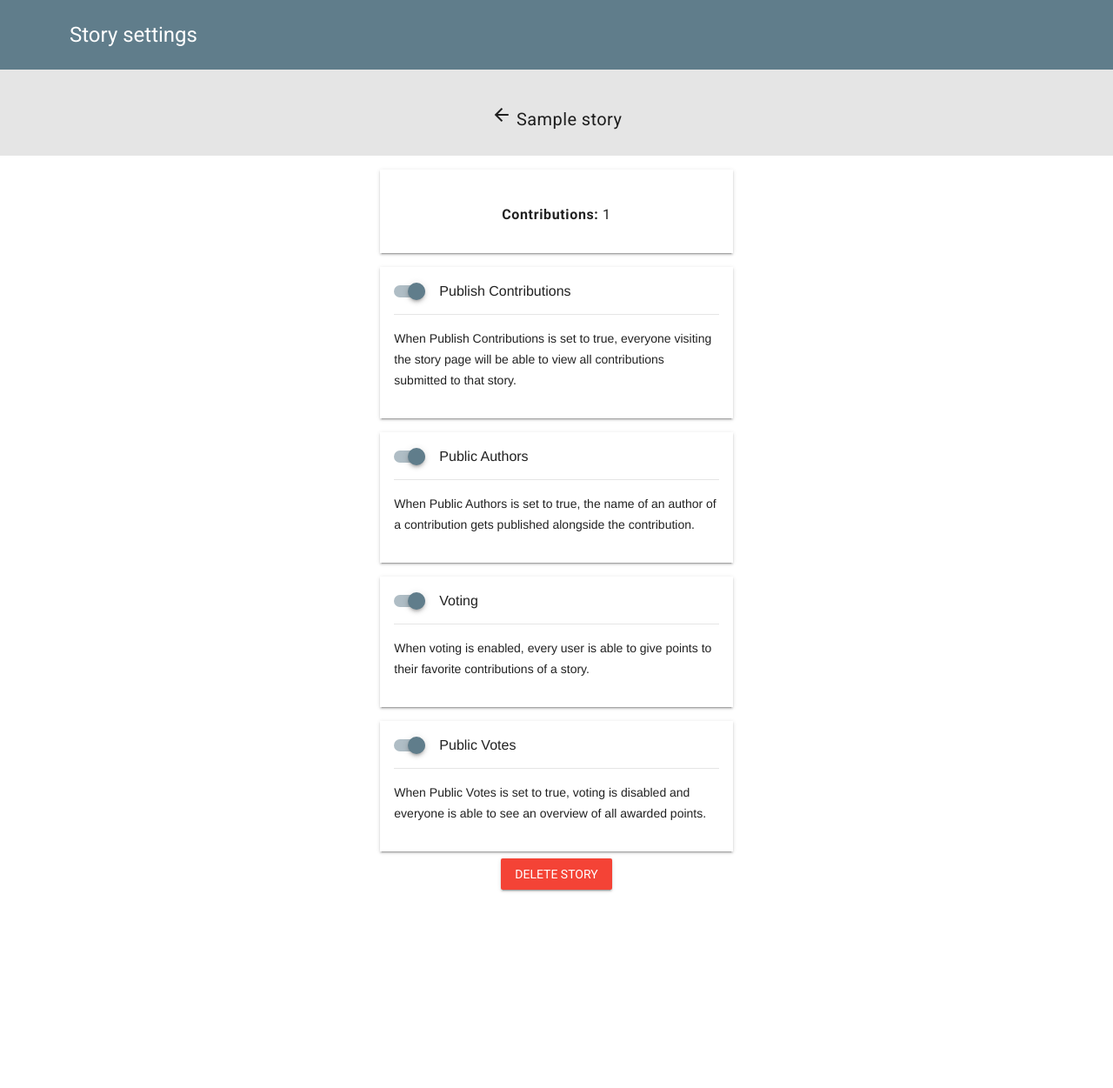
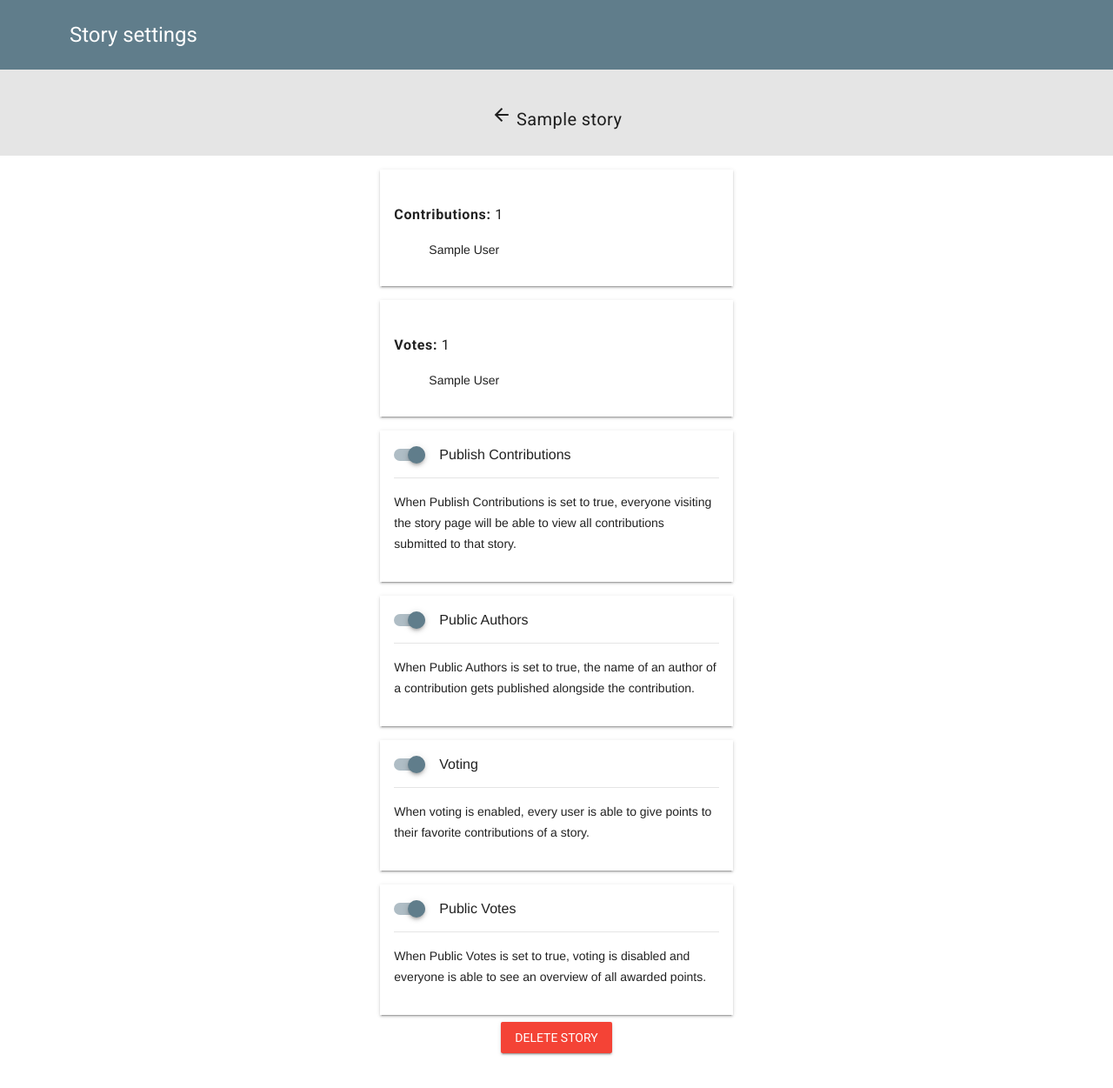
Before and after one commit to Vogeltak/storanonymizer, a Flask app: page /story/000/settings in a window 1280 px wide. Shown: the part 64-1315 px from the top of the page at 87% size. Run offline with Flask 2, Linux system fonts and the light colour scheme; a user stored in the database is signed in; tables that the repository leaves empty hold one stand-in row (values such as "Sample post"); some libraries are stand-ins or nearby versions.

Commit message:
List names of contributors and voters

```diff
--- a/storanonymizer/static/styles.css
+++ b/storanonymizer/static/styles.css
@@ -146,8 +146,6 @@
 	display: flex;
 	-webkit-flex-direction: column;
 	flex-direction: column;
-	-webkit-align-items: center;
-	align-items: center;
 	-webkit-justify-content: center;
 	justify-content: center;
 }
@@ -231,6 +229,11 @@
 
 #point-selector {
 	padding: 8px;
+}
+
+.storanonymizer__name-list {
+	list-style: none;
+	margin-top: 0;
 }
 
 .mdl-mini-footer {
--- a/storanonymizer/templates/storysettings.html
+++ b/storanonymizer/templates/storysettings.html
@@ -15,7 +15,26 @@
 <div class="storanonymizer__settings-group mdl-grid">
 	<div class="storanonymizer__settings-item mdl-cell mdl-cell--4-col mdl-cell--5-col-tablet mdl-cell--4-col-phone mdl-shadow--2dp">
 		<h6><span class="bold">Contributions:</span> {{ story.contributions|length }}</h6>
+		<ul class="storanonymizer__name-list">
+		{% for c in story.contributions|sort(attribute='author.name') %}
+			<li>
+			{{ c.author.name }}
+			</li>
+		{% endfor %}
+		</ul>
 	</div>
+{% if story.votes %}
+	<div class="storanonymizer__settings-item mdl-cell mdl-cell--4-col mdl-cell--5-col-tablet mdl-cell--4-col-phone mdl-shadow--2dp">
+		<h6><span class="bold">Votes:</span> {{ story.votes|groupby('user.name')|length }}</h6>
+		<ul class="storanonymizer__name-list">
+		{% for group in story.votes|groupby('user.name') %}
+			<li>
+			{{ group.grouper }}
+			</li>
+		{% endfor %}
+		</ul>
+	</div>
+{% endif %}
 	<div class="storanonymizer__settings-item mdl-cell mdl-cell--4-col mdl-cell--5-col-tablet mdl-cell--4-col-phone mdl-shadow--2dp">
 		<label class="mdl-switch mdl-js-switch mdl-js-ripple-effect" for="public-contributions-switch">
 			<input type="checkbox" id="public-contributions-switch" class="mdl-switch__input" {% if story.public_contributions %}checked{% endif %}>
```
Also changed, not shown: storanonymizer/templates/story.html (+7 -1 lines).
